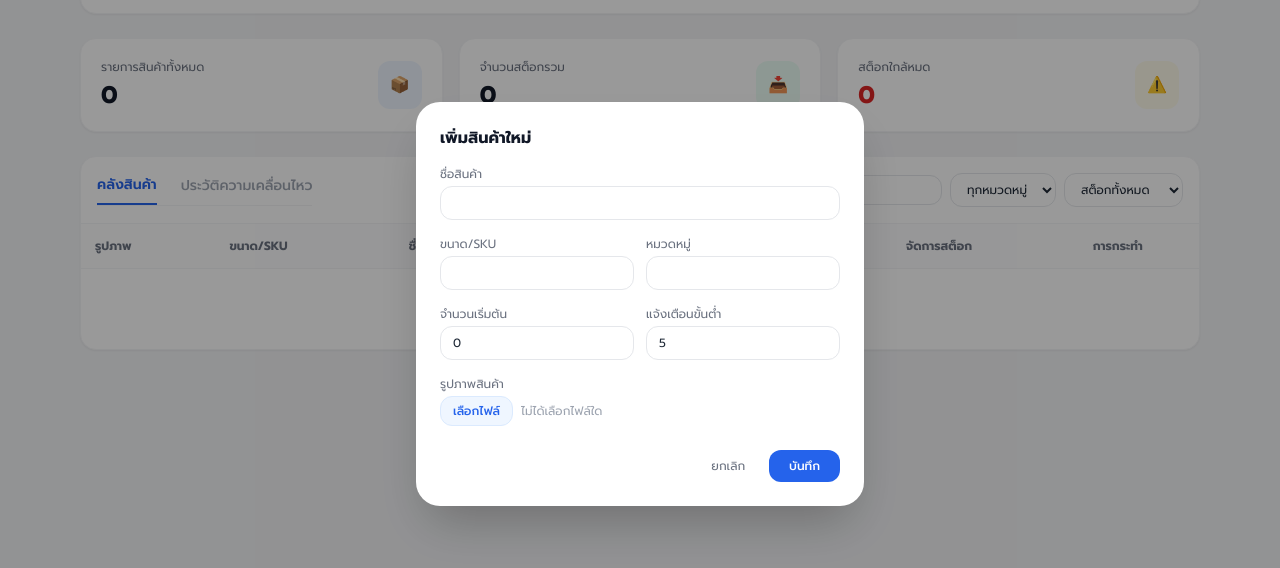
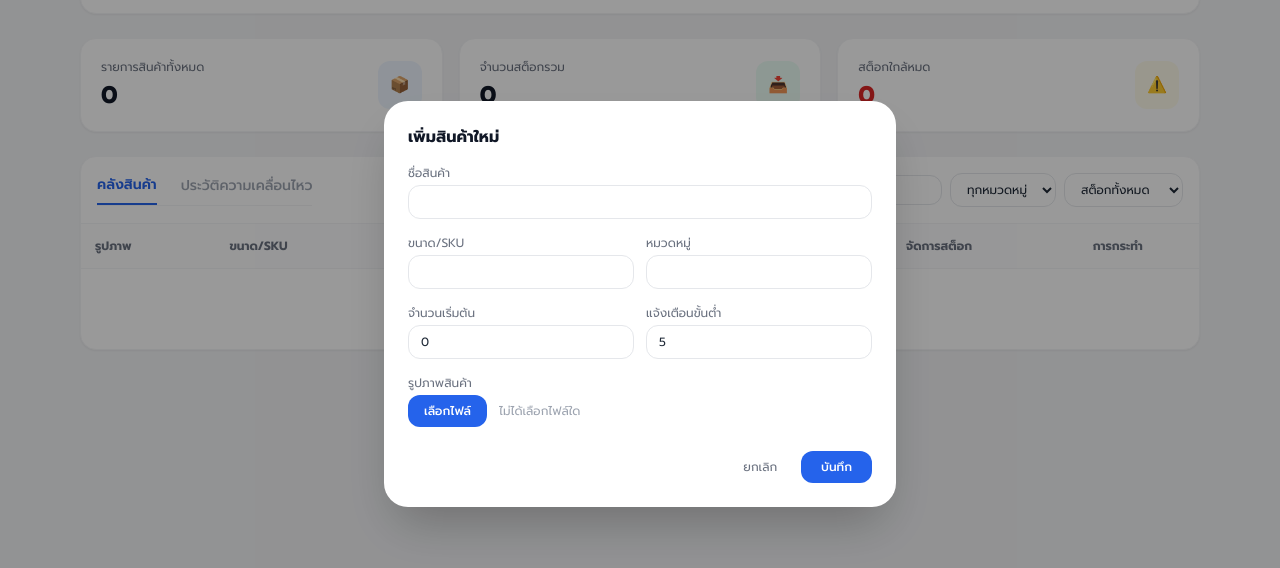
Before and after one commit to drausorn1711-cell/stock, a website: page public/index.html in a window 1280 px wide. Both pictures are taken after typing "Sample" into the empty fields and a click on the button "+ เพิ่มสินค้าใหม่". Shown: the part 96-664 px from the top of the page. Drawn offline with nearby package versions, Linux system fonts and the light colour scheme; no server answers.

Commit message:
Update index.html

```diff
--- a/public/index.html
+++ b/public/index.html
@@ -102,9 +102,9 @@
         </div>
     </div>
 
-    <!-- Modal เพิ่ม/แก้ไขสินค้า (ดีไซน์แบบเดิมในภาพ 13) -->
+    <!-- Modal เพิ่ม/แก้ไขสินค้า (ดีไซน์ดั้งเดิมเป๊ะๆ) -->
     <div id="productModal" class="fixed inset-0 bg-black/40 hidden flex items-center justify-center p-4 z-50">
-        <div class="bg-white rounded-3xl max-w-md w-full p-6 shadow-2xl transition-all transform scale-100">
+        <div class="bg-white rounded-3xl max-w-lg w-full p-6 shadow-2xl transition-all transform scale-100">
             <h2 id="modalTitle" class="text-base font-bold text-gray-900 mb-4">เพิ่มสินค้าใหม่</h2>
             <form id="productForm" onsubmit="saveProduct(event)">
                 <input type="hidden" id="productId">
@@ -135,8 +135,8 @@
                     </div>
                     <div>
                         <label class="block text-xs text-gray-500 mb-1">รูปภาพสินค้า</label>
-                        <div class="flex items-center space-x-2">
-                            <label class="bg-blue-50 text-blue-600 px-3 py-1.5 rounded-xl text-xs font-medium cursor-pointer hover:bg-blue-100 border border-blue-100 transition">
+                        <div class="flex items-center space-x-3">
+                            <label class="bg-blue-600 text-white px-4 py-2 rounded-xl text-xs font-medium cursor-pointer hover:bg-blue-700 transition">
                                 เลือกไฟล์
                                 <input type="file" id="imageFile" accept="image/*" class="hidden">
                             </label>
@@ -246,7 +246,7 @@
             document.getElementById('productModal').classList.add('hidden');
         }
 
-        // ระบบบีบอัดภาพเพื่อป้องกันข้อผิดพลาด 413
+        // ระบบบีบอัดภาพอัตโนมัติป้องกัน Error 413
         document.getElementById('imageFile').addEventListener('change', function(e) {
             const file = e.target.files[0];
             if (file) {
@@ -258,8 +258,8 @@
                     img.onload = function() {
                         const canvas = document.createElement('canvas');
                         const ctx = canvas.getContext('2d');
-                        const MAX_WIDTH = 200;
-                        const MAX_HEIGHT = 200;
+                        const MAX_WIDTH = 250;
+                        const MAX_HEIGHT = 250;
                         let width = img.width;
                         let height = img.height;
 
```
